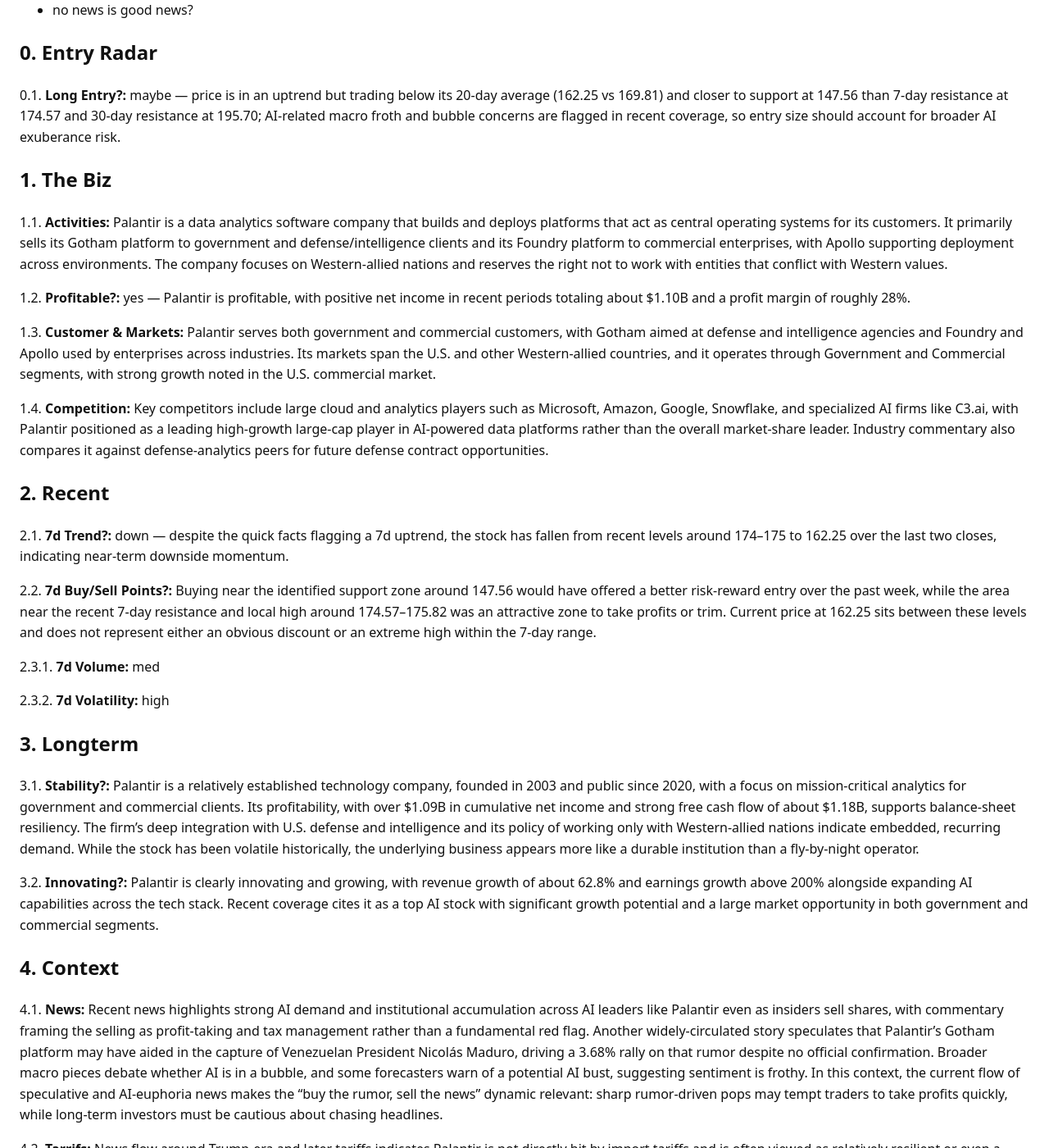
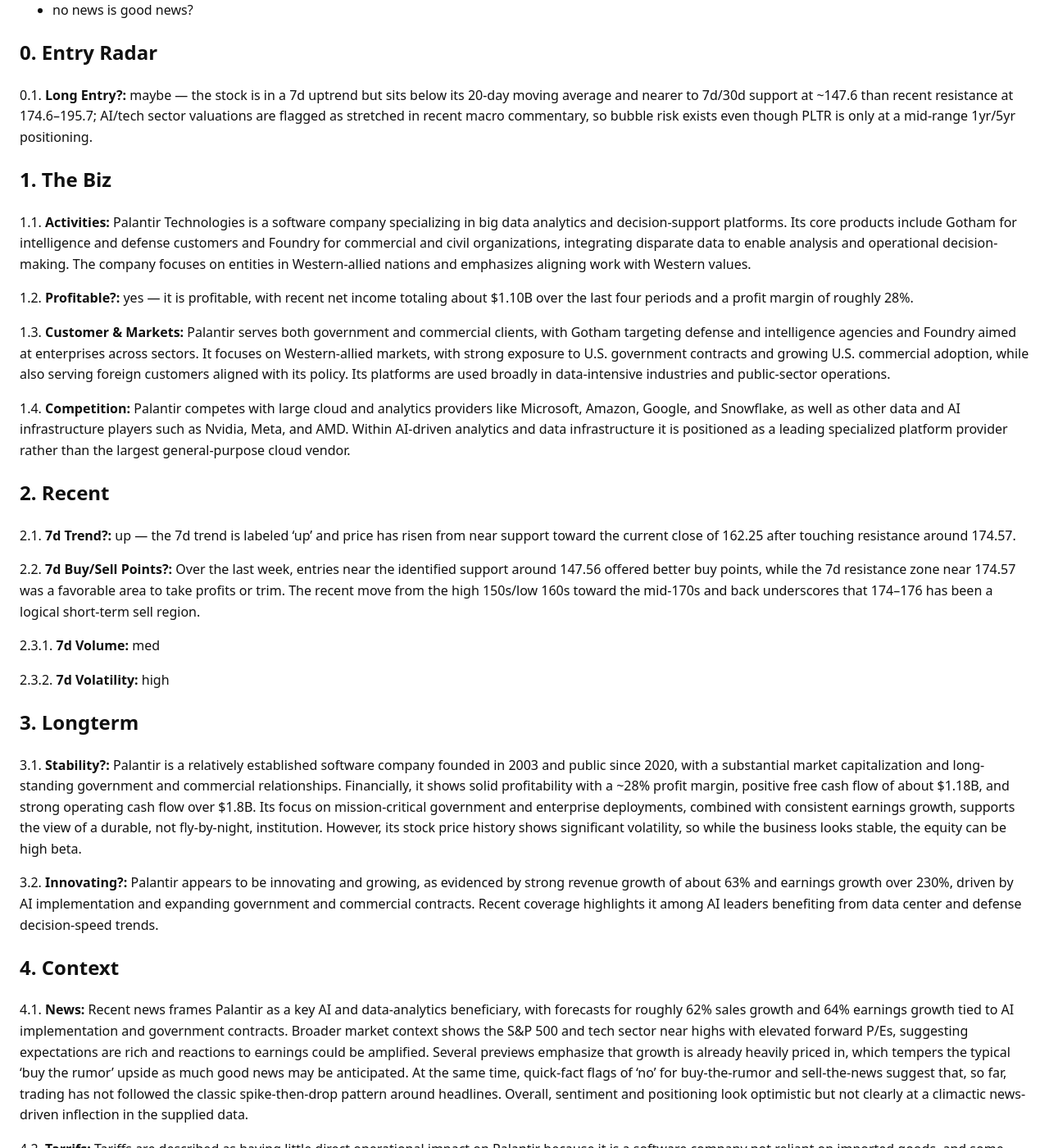
Before and after one commit to ryness/stonks, a Jekyll site: the page built from _reports/PLTR.md, in a window 1280 px wide and 1400 px high, scrolled down 734 px. Shown: the whole window at 82% size. Built offline with Jekyll 4.4.1, drawn with Linux system fonts in a browser that asks for light colours; some of the changed text lies outside the part shown.

Commit message:
Update report: rotation+GodsEye

```diff
--- a/_reports/PLTR.md
+++ b/_reports/PLTR.md
@@ -2,11 +2,11 @@
 layout: default
 title: "PLTR Stock Report"
 ticker: "PLTR"
-date: 2026-01-06
-generated_at: 2026-01-06T15:23:45.548640+00:00
-runtime_seconds: 36.45
+date: 2026-01-11
+generated_at: 2026-01-11T05:25:47.653439+00:00
+runtime_seconds: 30.29
 raw_markdown: |
-  **Generated:** <time class="js-local-time" datetime="2026-01-06T15:23:45.548640+00:00">2026-01-06 15:23 UTC</time> (runtime 36.45s)
+  **Generated:** <time class="js-local-time" datetime="2026-01-11T05:25:47.653439+00:00">2026-01-11 05:25 UTC</time> (runtime 30.29s)
 
   ![Palantir Technologies Inc. Class A Common Stock logo](https://ryness.github.io/stonks/assets/logos/PLTR.svg)
 
@@ -53,23 +53,23 @@ raw_markdown: |
 
   ## 0. Entry Radar
 
-  0.1. **Long Entry?:** maybe — price is in an uptrend but trading below its 20-day average (162.25 vs 169.81) and closer to support at 147.56 than 7-day resistance at 174.57 and 30-day resistance at 195.70; AI-related macro froth and bubble concerns are flagged in recent coverage, so entry size should account for broader AI exuberance risk.
+  0.1. **Long Entry?:** maybe — the stock is in a 7d uptrend but sits below its 20-day moving average and nearer to 7d/30d support at ~147.6 than recent resistance at 174.6–195.7; AI/tech sector valuations are flagged as stretched in recent macro commentary, so bubble risk exists even though PLTR is only at a mid-range 1yr/5yr positioning.
 
   ## 1. The Biz
 
-  1.1. **Activities:** Palantir is a data analytics software company that builds and deploys platforms that act as central operating systems for its customers. It primarily sells its Gotham platform to government and defense/intelligence clients and its Foundry platform to commercial enterprises, with Apollo supporting deployment across environments. The company focuses on Western-allied nations and reserves the right not to work with entities that conflict with Western values.
+  1.1. **Activities:** Palantir Technologies is a software company specializing in big data analytics and decision-support platforms. Its core products include Gotham for intelligence and defense customers and Foundry for commercial and civil organizations, integrating disparate data to enable analysis and operational decision-making. The company focuses on entities in Western-allied nations and emphasizes aligning work with Western values.
 
-  1.2. **Profitable?:** yes — Palantir is profitable, with positive net income in recent periods totaling about $1.10B and a profit margin of roughly 28%.
+  1.2. **Profitable?:** yes — it is profitable, with recent net income totaling about $1.10B over the last four periods and a profit margin of roughly 28%.
 
-  1.3. **Customer & Markets:** Palantir serves both government and commercial customers, with Gotham aimed at defense and intelligence agencies and Foundry and Apollo used by enterprises across industries. Its markets span the U.S. and other Western-allied countries, and it operates through Government and Commercial segments, with strong growth noted in the U.S. commercial market.
+  1.3. **Customer & Markets:** Palantir serves both government and commercial clients, with Gotham targeting defense and intelligence agencies and Foundry aimed at enterprises across sectors. It focuses on Western-allied markets, with strong exposure to U.S. government contracts and growing U.S. commercial adoption, while also serving foreign customers aligned with its policy. Its platforms are used broadly in data-intensive industries and public-sector operations.
 
-  1.4. **Competition:** Key competitors include large cloud and analytics players such as Microsoft, Amazon, Google, Snowflake, and specialized AI firms like C3.ai, with Palantir positioned as a leading high-growth large-cap player in AI-powered data platforms rather than the overall market-share leader. Industry commentary also compares it against defense-analytics peers for future defense contract opportunities.
+  1.4. **Competition:** Palantir competes with large cloud and analytics providers like Microsoft, Amazon, Google, and Snowflake, as well as other data and AI infrastructure players such as Nvidia, Meta, and AMD. Within AI-driven analytics and data infrastructure it is positioned as a leading specialized platform provider rather than the largest general-purpose cloud vendor.
 
   ## 2. Recent
 
-  2.1. **7d Trend?:** down — despite the quick facts flagging a 7d uptrend, the stock has fallen from recent levels around 174–175 to 162.25 over the last two closes, indicating near-term downside momentum.
+  2.1. **7d Trend?:** up — the 7d trend is labeled 'up' and price has risen from near support toward the current close of 162.25 after touching resistance around 174.57.
 
-  2.2. **7d Buy/Sell Points?:** Buying near the identified support zone around 147.56 would have offered a better risk-reward entry over the past week, while the area near the recent 7-day resistance and local high around 174.57–175.82 was an attractive zone to take profits or trim. Current price at 162.25 sits between these levels and does not represent either an obvious discount or an extreme high within the 7-day range.
+  2.2. **7d Buy/Sell Points?:** Over the last week, entries near the identified support around 147.56 offered better buy points, while the 7d resistance zone near 174.57 was a favorable area to take profits or trim. The recent move from the high 150s/low 160s toward the mid-170s and back underscores that 174–176 has been a logical short-term sell region.
 
   2.3.1. **7d Volume:** med
 
@@ -77,15 +77,15 @@ raw_markdown: |
 
   ## 3. Longterm
 
-  3.1. **Stability?:** Palantir is a relatively established technology company, founded in 2003 and public since 2020, with a focus on mission-critical analytics for government and commercial clients. Its profitability, with over $1.09B in cumulative net income and strong free cash flow of about $1.18B, supports balance-sheet resiliency. The firm's deep integration with U.S. defense and intelligence and its policy of working only with Western-allied nations indicate embedded, recurring demand. While the stock has been volatile historically, the underlying business appears more like a durable institution than a fly-by-night operator.
+  3.1. **Stability?:** Palantir is a relatively established software company founded in 2003 and public since 2020, with a substantial market capitalization and long-standing government and commercial relationships. Financially, it shows solid profitability with a ~28% profit margin, positive free cash flow of about $1.18B, and strong operating cash flow over $1.8B. Its focus on mission-critical government and enterprise deployments, combined with consistent earnings growth, supports the view of a durable, not fly-by-night, institution. However, its stock price history shows significant volatility, so while the business looks stable, the equity can be high beta.
 
-  3.2. **Innovating?:** Palantir is clearly innovating and growing, with revenue growth of about 62.8% and earnings growth above 200% alongside expanding AI capabilities across the tech stack. Recent coverage cites it as a top AI stock with significant growth potential and a large market opportunity in both government and commercial segments.
+  3.2. **Innovating?:** Palantir appears to be innovating and growing, as evidenced by strong revenue growth of about 63% and earnings growth over 230%, driven by AI implementation and expanding government and commercial contracts. Recent coverage highlights it among AI leaders benefiting from data center and defense decision-speed trends.
 
   ## 4. Context
 
-  4.1. **News:** Recent news highlights strong AI demand and institutional accumulation across AI leaders like Palantir even as insiders sell shares, with commentary framing the selling as profit-taking and tax management rather than a fundamental red flag. Another widely-circulated story speculates that Palantir's Gotham platform may have aided in the capture of Venezuelan President Nicolás Maduro, driving a 3.68% rally on that rumor despite no official confirmation. Broader macro pieces debate whether AI is in a bubble, and some forecasters warn of a potential AI bust, suggesting sentiment is frothy. In this context, the current flow of speculative and AI-euphoria news makes the "buy the rumor, sell the news" dynamic relevant: sharp rumor-driven pops may tempt traders to take profits quickly, while long-term investors must be cautious about chasing headlines.
+  4.1. **News:** Recent news frames Palantir as a key AI and data-analytics beneficiary, with forecasts for roughly 62% sales growth and 64% earnings growth tied to AI implementation and government contracts. Broader market context shows the S&P 500 and tech sector near highs with elevated forward P/Es, suggesting expectations are rich and reactions to earnings could be amplified. Several previews emphasize that growth is already heavily priced in, which tempers the typical 'buy the rumor' upside as much good news may be anticipated. At the same time, quick-fact flags of 'no' for buy-the-rumor and sell-the-news suggest that, so far, trading has not followed the classic spike-then-drop pattern around headlines. Overall, sentiment and positioning look optimistic but not clearly at a climactic news-driven inflection in the supplied data.
 
-  4.2. **Tarrifs:** News flow around Trump-era and later tariffs indicates Palantir is not directly hit by import tariffs and is often viewed as relatively resilient or even a potential beneficiary amid tariff-driven volatility, as its software and defense/intelligence focus are largely insulated from trade duties. However, tariff-related macro shocks have still coincided with sharp swings in PLTR's share price, showing that sentiment and broader risk-off moves can temporarily pressure the stock.
+  4.2. **Tarrifs:** Tariffs are described as having little direct operational impact on Palantir because it is a software company not reliant on imported goods, and some commentary suggests tariff-related geopolitical and defense concerns can actually support demand for its platforms. However, broader tariff-driven market volatility can still sway the stock even if fundamentals are less directly affected.
 
   ## 5. QuickRef
 
@@ -247,12 +247,12 @@ raw_markdown: |
     - 4.2 Tarrifs
   Asking OpenAI for analysis...
   Received response from OpenAI.
-  LLM raw output (truncated): {&quot;0.1&quot;: &quot;maybe — price is in an uptrend but trading below its 20-day average (162.25 vs 169.81) and closer to support at 147.56 than 7-day resistance at 174.57 and 30-day resistance at 195.70; AI-related macro froth and bubble concerns are flagged in recent coverage, so entry size should account for broader AI exuberance risk.&quot;, &quot;1.1&quot;: &quot;Palantir is a data analytics software company that builds and deploys platforms that act as central operating systems for its customers. It primarily sells its Gotham platform to government and defense/intelligence clients and its Foundry platform to commercial
+  LLM raw output (truncated): {&quot;0.1&quot;: &quot;maybe — the stock is in a 7d uptrend but sits below its 20-day moving average and nearer to 7d/30d support at ~147.6 than recent resistance at 174.6–195.7; AI/tech sector valuations are flagged as stretched in recent macro commentary, so bubble risk exists even though PLTR is only at a mid-range 1yr/5yr positioning.&quot;, &quot;1.1&quot;: &quot;Palantir Technologies is a software company specializing in big data analytics and decision-support platforms. Its core products include Gotham for intelligence and defense customers and Foundry for commercial and civil organizations, integrating disparate data t
   </code></pre>
   </details>
 ---
 
-**Generated:** <time class="js-local-time" datetime="2026-01-06T15:23:45.548640+00:00">2026-01-06 15:23 UTC</time> (runtime 36.45s)
+**Generated:** <time class="js-local-time" datetime="2026-01-11T05:25:47.653439+00:00">2026-01-11 05:25 UTC</time> (runtime 30.29s)
 
 ![Palantir Technologies Inc. Class A Common Stock logo](https://ryness.github.io/stonks/assets/logos/PLTR.svg)
 
@@ -299,23 +299,23 @@ raw_markdown: |
 
 ## 0. Entry Radar
 
-0.1. **Long Entry?:** maybe — price is in an uptrend but trading below its 20-day average (162.25 vs 169.81) and closer to support at 147.56 than 7-day resistance at 174.57 and 30-day resistance at 195.70; AI-related macro froth and bubble concerns are flagged in recent coverage, so entry size should account for broader AI exuberance risk.
+0.1. **Long Entry?:** maybe — the stock is in a 7d uptrend but sits below its 20-day moving average and nearer to 7d/30d support at ~147.6 than recent resistance at 174.6–195.7; AI/tech sector valuations are flagged as stretched in recent macro commentary, so bubble risk exists even though PLTR is only at a mid-range 1yr/5yr positioning.
 
 ## 1. The Biz
 
-1.1. **Activities:** Palantir is a data analytics software company that builds and deploys platforms that act as central operating systems for its customers. It primarily sells its Gotham platform to government and defense/intelligence clients and its Foundry platform to commercial enterprises, with Apollo supporting deployment across environments. The company focuses on Western-allied nations and reserves the right not to work with entities that conflict with Western values.
+1.1. **Activities:** Palantir Technologies is a software company specializing in big data analytics and decision-support platforms. Its core products include Gotham for intelligence and defense customers and Foundry for commercial and civil organizations, integrating disparate data to enable analysis and operational decision-making. The company focuses on entities in Western-allied nations and emphasizes aligning work with Western values.
 
-1.2. **Profitable?:** yes — Palantir is profitable, with positive net income in recent periods totaling about $1.10B and a profit margin of roughly 28%.
+1.2. **Profitable?:** yes — it is profitable, with recent net income totaling about $1.10B over the last four periods and a profit margin of roughly 28%.
 
-1.3. **Customer & Markets:** Palantir serves both government and commercial customers, with Gotham aimed at defense and intelligence agencies and Foundry and Apollo used by enterprises across industries. Its markets span the U.S. and other Western-allied countries, and it operates through Government and Commercial segments, with strong growth noted in the U.S. commercial market.
+1.3. **Customer & Markets:** Palantir serves both government and commercial clients, with Gotham targeting defense and intelligence agencies and Foundry aimed at enterprises across sectors. It focuses on Western-allied markets, with strong exposure to U.S. government contracts and growing U.S. commercial adoption, while also serving foreign customers aligned with its policy. Its platforms are used broadly in data-intensive industries and public-sector operations.
 
-1.4. **Competition:** Key competitors include large cloud and analytics players such as Microsoft, Amazon, Google, Snowflake, and specialized AI firms like C3.ai, with Palantir positioned as a leading high-growth large-cap player in AI-powered data platforms rather than the overall market-share leader. Industry commentary also compares it against defense-analytics peers for future defense contract opportunities.
+1.4. **Competition:** Palantir competes with large cloud and analytics providers like Microsoft, Amazon, Google, and Snowflake, as well as other data and AI infrastructure players such as Nvidia, Meta, and AMD. Within AI-driven analytics and data infrastructure it is positioned as a leading specialized platform provider rather than the largest general-purpose cloud vendor.
 
 ## 2. Recent
 
-2.1. **7d Trend?:** down — despite the quick facts flagging a 7d uptrend, the stock has fallen from recent levels around 174–175 to 162.25 over the last two closes, indicating near-term downside momentum.
+2.1. **7d Trend?:** up — the 7d trend is labeled 'up' and price has risen from near support toward the current close of 162.25 after touching resistance around 174.57.
 
-2.2. **7d Buy/Sell Points?:** Buying near the identified support zone around 147.56 would have offered a better risk-reward entry over the past week, while the area near the recent 7-day resistance and local high around 174.57–175.82 was an attractive zone to take profits or trim. Current price at 162.25 sits between these levels and does not represent either an obvious discount or an extreme high within the 7-day range.
+2.2. **7d Buy/Sell Points?:** Over the last week, entries near the identified support around 147.56 offered better buy points, while the 7d resistance zone near 174.57 was a favorable area to take profits or trim. The recent move from the high 150s/low 160s toward the mid-170s and back underscores that 174–176 has been a logical short-term sell region.
 
 2.3.1. **7d Volume:** med
 
@@ -323,15 +323,15 @@ raw_markdown: |
 
 ## 3. Longterm
 
-3.1. **Stability?:** Palantir is a relatively established technology company, founded in 2003 and public since 2020, with a focus on mission-critical analytics for government and commercial clients. Its profitability, with over $1.09B in cumulative net income and strong free cash flow of about $1.18B, supports balance-sheet resiliency. The firm's deep integration with U.S. defense and intelligence and its policy of working only with Western-allied nations indicate embedded, recurring demand. While the stock has been volatile historically, the underlying business appears more like a durable institution than a fly-by-night operator.
+3.1. **Stability?:** Palantir is a relatively established software company founded in 2003 and public since 2020, with a substantial market capitalization and long-standing government and commercial relationships. Financially, it shows solid profitability with a ~28% profit margin, positive free cash flow of about $1.18B, and strong operating cash flow over $1.8B. Its focus on mission-critical government and enterprise deployments, combined with consistent earnings growth, supports the view of a durable, not fly-by-night, institution. However, its stock price history shows significant volatility, so while the business looks stable, the equity can be high beta.
 
-3.2. **Innovating?:** Palantir is clearly innovating and growing, with revenue growth of about 62.8% and earnings growth above 200% alongside expanding AI capabilities across the tech stack. Recent coverage cites it as a top AI stock with significant growth potential and a large market opportunity in both government and commercial segments.
+3.2. **Innovating?:** Palantir appears to be innovating and growing, as evidenced by strong revenue growth of about 63% and earnings growth over 230%, driven by AI implementation and expanding government and commercial contracts. Recent coverage highlights it among AI leaders benefiting from data center and defense decision-speed trends.
 
 ## 4. Context
 
-4.1. **News:** Recent news highlights strong AI demand and institutional accumulation across AI leaders like Palantir even as insiders sell shares, with commentary framing the selling as profit-taking and tax management rather than a fundamental red flag. Another widely-circulated story speculates that Palantir's Gotham platform may have aided in the capture of Venezuelan President Nicolás Maduro, driving a 3.68% rally on that rumor despite no official confirmation. Broader macro pieces debate whether AI is in a bubble, and some forecasters warn of a potential AI bust, suggesting sentiment is frothy. In this context, the current flow of speculative and AI-euphoria news makes the "buy the rumor, sell the news" dynamic relevant: sharp rumor-driven pops may tempt traders to take profits quickly, while long-term investors must be cautious about chasing headlines.
+4.1. **News:** Recent news frames Palantir as a key AI and data-analytics beneficiary, with forecasts for roughly 62% sales growth and 64% earnings growth tied to AI implementation and government contracts. Broader market context shows the S&P 500 and tech sector near highs with elevated forward P/Es, suggesting expectations are rich and reactions to earnings could be amplified. Several previews emphasize that growth is already heavily priced in, which tempers the typical 'buy the rumor' upside as much good news may be anticipated. At the same time, quick-fact flags of 'no' for buy-the-rumor and sell-the-news suggest that, so far, trading has not followed the classic spike-then-drop pattern around headlines. Overall, sentiment and positioning look optimistic but not clearly at a climactic news-driven inflection in the supplied data.
 
-4.2. **Tarrifs:** News flow around Trump-era and later tariffs indicates Palantir is not directly hit by import tariffs and is often viewed as relatively resilient or even a potential beneficiary amid tariff-driven volatility, as its software and defense/intelligence focus are largely insulated from trade duties. However, tariff-related macro shocks have still coincided with sharp swings in PLTR's share price, showing that sentiment and broader risk-off moves can temporarily pressure the stock.
+4.2. **Tarrifs:** Tariffs are described as having little direct operational impact on Palantir because it is a software company not reliant on imported goods, and some commentary suggests tariff-related geopolitical and defense concerns can actually support demand for its platforms. However, broader tariff-driven market volatility can still sway the stock even if fundamentals are less directly affected.
 
 ## 5. QuickRef
 
@@ -493,6 +493,6 @@ Dispatching bullets to OpenAI:
   - 4.2 Tarrifs
 Asking OpenAI for analysis...
 Received response from OpenAI.
-LLM raw output (truncated): {&quot;0.1&quot;: &quot;maybe — price is in an uptrend but trading below its 20-day average (162.25 vs 169.81) and closer to support at 147.56 than 7-day resistance at 174.57 and 30-day resistance at 195.70; AI-related macro froth and bubble concerns are flagged in recent coverage, so entry size should account for broader AI exuberance risk.&quot;, &quot;1.1&quot;: &quot;Palantir is a data analytics software company that builds and deploys platforms that act as central operating systems for its customers. It primarily sells its Gotham platform to government and defense/intelligence clients and its Foundry platform to commercial
+LLM raw output (truncated): {&quot;0.1&quot;: &quot;maybe — the stock is in a 7d uptrend but sits below its 20-day moving average and nearer to 7d/30d support at ~147.6 than recent resistance at 174.6–195.7; AI/tech sector valuations are flagged as stretched in recent macro commentary, so bubble risk exists even though PLTR is only at a mid-range 1yr/5yr positioning.&quot;, &quot;1.1&quot;: &quot;Palantir Technologies is a software company specializing in big data analytics and decision-support platforms. Its core products include Gotham for intelligence and defense customers and Foundry for commercial and civil organizations, integrating disparate data t
 </code></pre>
 </details>
```
Also changed, not shown: other parts of _reports/PLTR.md (+2 -2 lines), _reports/GODSEYE.md (+24 -24 lines).
